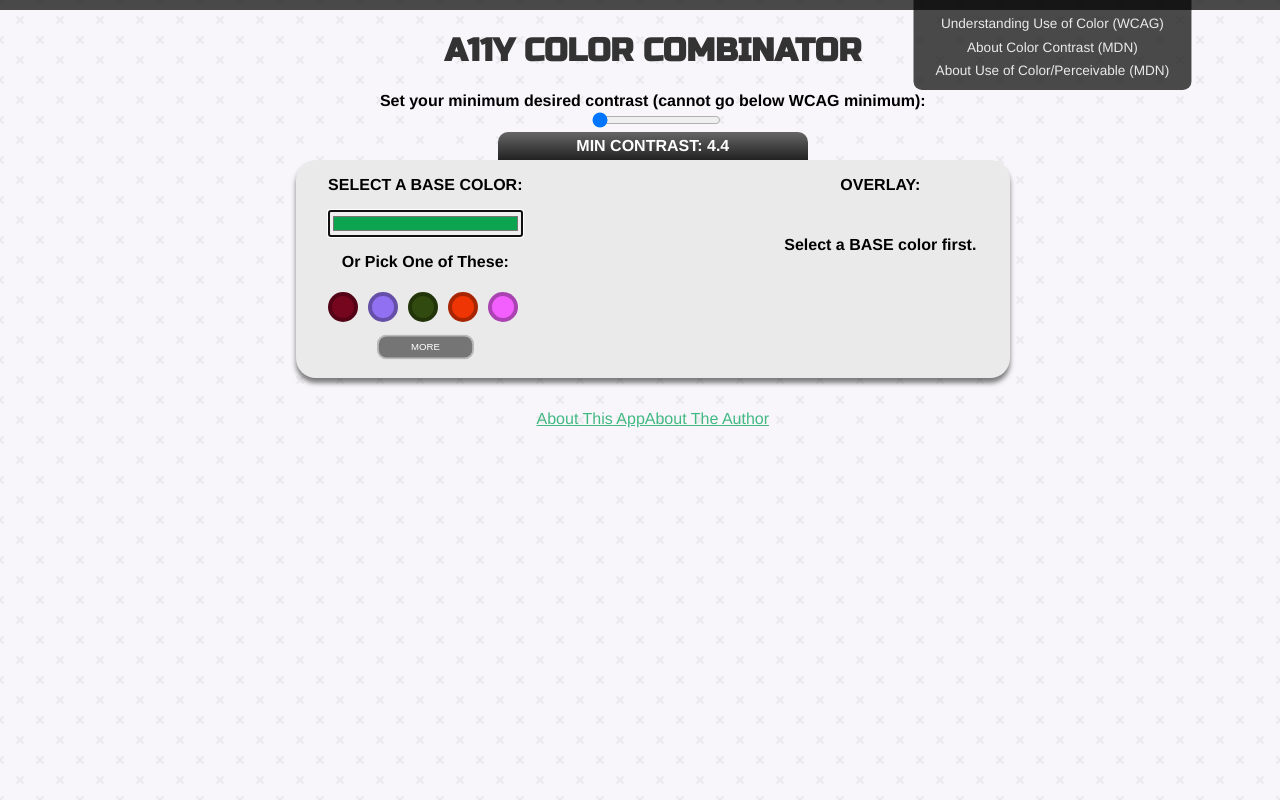
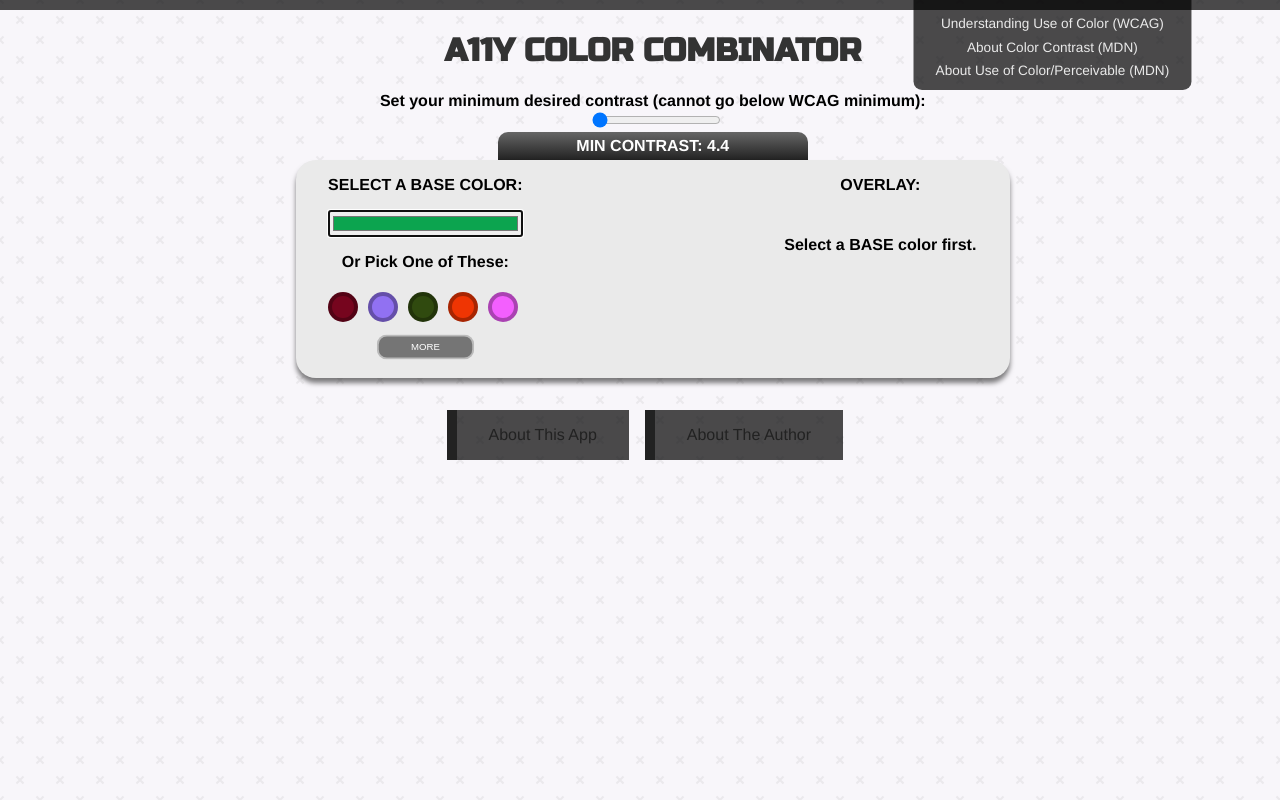
Before and after one commit to drinkingtheink/a11y-color-picker, a Vue app: page / in a window 1280 px wide. Shown: the top 800 px of the page. Built offline with nearby package versions, Linux system fonts and the light colour scheme.

Commit message:
about links

```diff
--- a/src/components/AppStage.vue
+++ b/src/components/AppStage.vue
@@ -551,6 +551,36 @@ h1, h2, h3, h4, h5, p, span, div {
 </script>
 
 <style>
+.about-links {
+  display: flex;
+  justify-content: center;
+  padding-bottom: 10rem;
+}
+
+.about-links a {
+  padding: 1rem 2rem;
+  text-decoration: none;
+  border-left: 10px solid var(--overlay, #222);
+  color: var(--overlay, #222);
+  margin-right: 1rem;
+  background-color: var(--base, rgba(0,0,0,0.7));
+}
+
+.dark .about-links a {
+ color: white;
+ border-color: white;
+}
+
+.about-links a:hover {
+  background-color: var(--overlay, rgba(0,0,0,1));
+  color: white;
+}
+
+.dark .about-links a:hover {
+  background-color: var(--overlay, rgba(255,255,255,0.8));
+  color: var(--base, #222);
+}
+
 .blurb-2 {
   font-size: 160%;
 }
@@ -884,7 +914,7 @@ h1 {
   max-width: 1200px;
   margin: 0 auto;
   padding-top: 2rem;
-  padding-bottom: 20rem;
+  padding-bottom: 2rem;
   position: relative;
   z-index: 1;
   color: var(--overlay);
```
